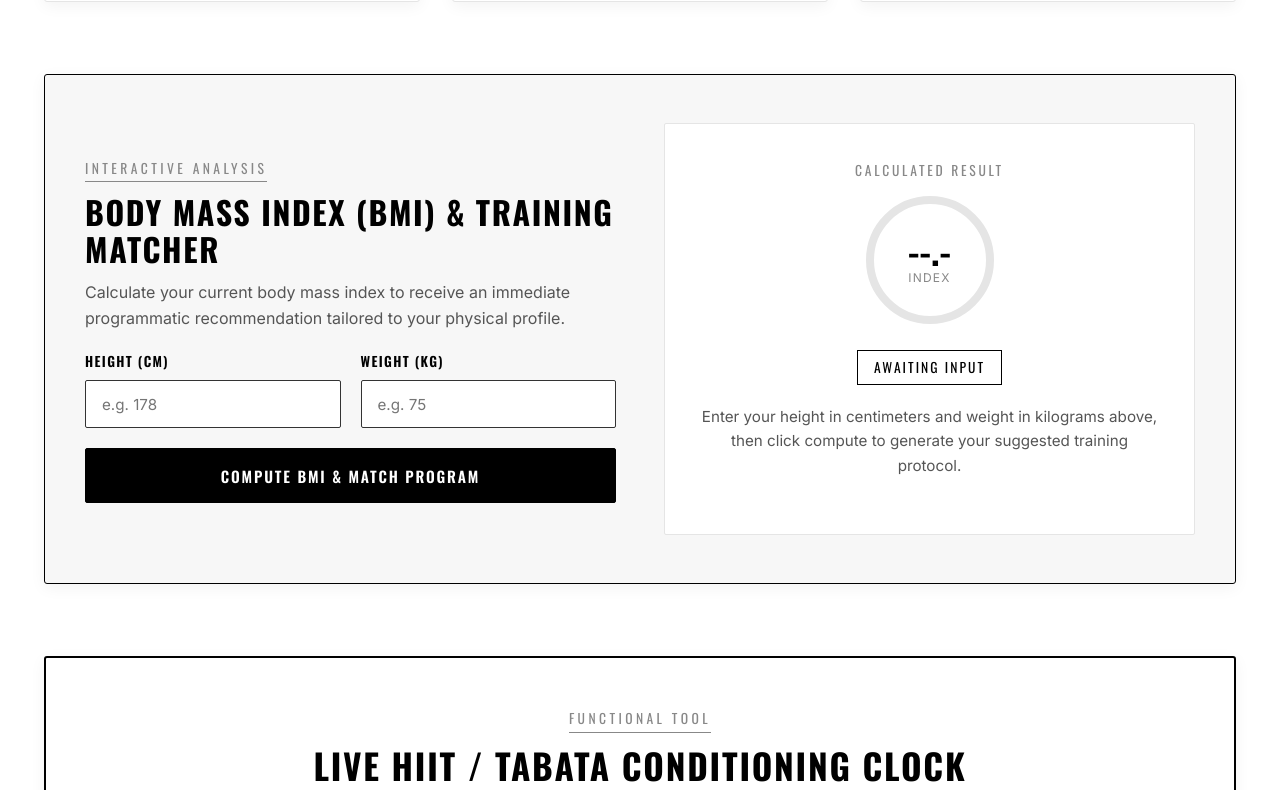
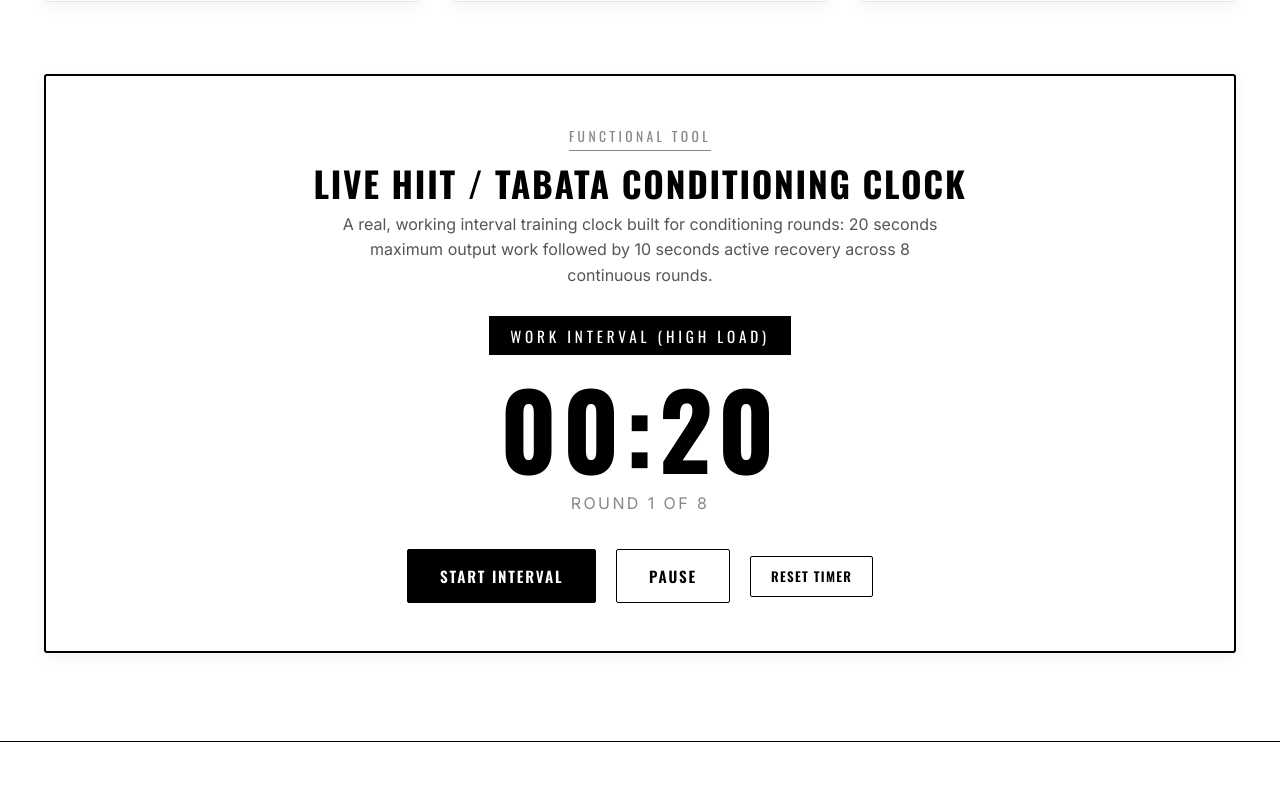
Before and after one commit to Amancodexd/Ryugym, a plain HTML site: page programs.html in a window 1280 px wide. Shown: the part 1894-2684 px from the top of the page. Drawn offline with nearby package versions, Linux system fonts and the light colour scheme.

Commit message:
remove BMI calculator section

```diff
--- a/programs.html
+++ b/programs.html
@@ -165,52 +165,7 @@
 
         </div>
 
-        <!-- BMI calculator section -->
-        <div class="bmi-calculator-wrapper reveal" id="bmi-widget">
-          <div class="bmi-grid">
-            <div>
-              <span class="section-tag">Interactive Analysis</span>
-              <h2 style="font-size: 2rem; margin-bottom: 0.75rem;">Body Mass Index (BMI) &amp; Training Matcher</h2>
-              <p>Calculate your current body mass index to receive an immediate programmatic recommendation tailored to your physical profile.</p>
 
-              <form id="bmi-form" class="calculator-form">
-                <div class="form-row">
-                  <div class="form-group">
-                    <label for="bmi-height" class="form-label">Height (cm)</label>
-                    <input type="number" id="bmi-height" class="form-input" placeholder="e.g. 178" min="100" max="240" required>
-                  </div>
-                  <div class="form-group">
-                    <label for="bmi-weight" class="form-label">Weight (kg)</label>
-                    <input type="number" id="bmi-weight" class="form-input" placeholder="e.g. 75" min="30" max="250" step="0.1" required>
-                  </div>
-                </div>
-
-                <button type="submit" class="btn btn-primary" id="calculate-bmi-btn">
-                  Compute BMI &amp; Match Program
-                </button>
-              </form>
-            </div>
-
-            <!-- result shows here after calculating -->
-            <div class="bmi-result-panel" id="bmi-result-panel">
-              <div style="font-family: var(--font-heading); font-size: 0.85rem; letter-spacing: 0.2em; text-transform: uppercase; color: var(--text-muted); margin-bottom: 0.5rem;">Calculated Result</div>
-
-              <div class="progress-ring-wrap">
-                <svg class="progress-ring" width="140" height="140" viewBox="0 0 140 140">
-                  <circle class="progress-ring-bg" cx="70" cy="70" r="60"></circle>
-                  <circle class="progress-ring-circle" id="bmi-ring-circle" cx="70" cy="70" r="60"></circle>
-                </svg>
-                <div class="progress-ring-text">
-                  <div class="bmi-score" id="bmi-score" style="font-size: 2.2rem; margin-bottom: 0;">--.-</div>
-                  <span style="font-size: 0.75rem; text-transform: uppercase; letter-spacing: 0.1em; color: var(--text-muted);">Index</span>
-                </div>
-              </div>
-
-              <div class="bmi-category-badge" id="bmi-badge">Awaiting Input</div>
-              <p class="bmi-rec-text" id="bmi-recommendation">Enter your height in centimeters and weight in kilograms above, then click compute to generate your suggested training protocol.</p>
-            </div>
-          </div>
-        </div>
 
         <!-- tabata interval timer -->
         <div class="tabata-widget reveal" id="tabata-clock">
--- a/script.js
+++ b/script.js
@@ -19,7 +19,6 @@ document.addEventListener('DOMContentLoaded', () => {
   initStatsCounter();
   initPricingToggle();
   initProgramFilter();
-  initBmiCalculator();
   initTrainerLightbox();
   initContactForm();
   initPrintTrigger();
```
Also changed, not shown: index.html (+1 -1 lines).
